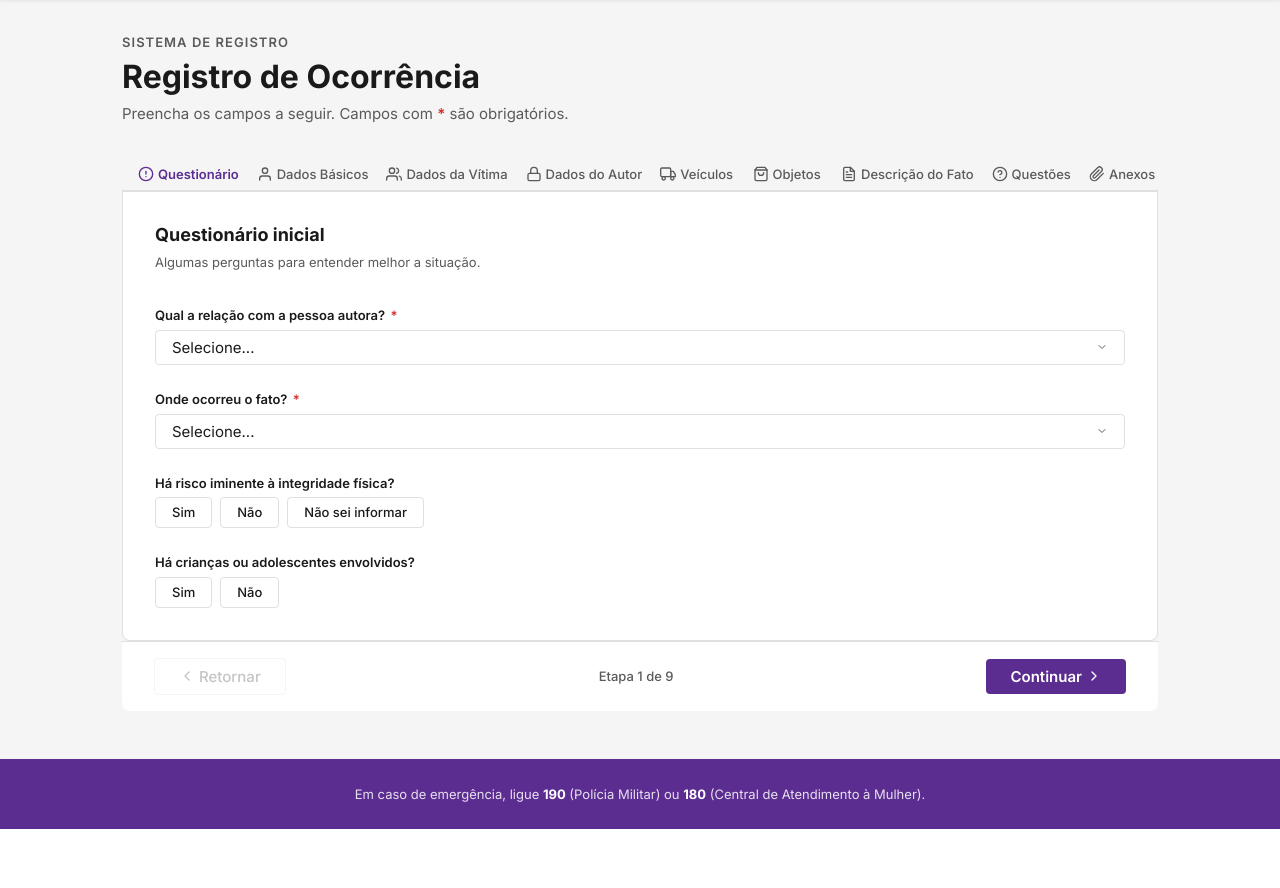
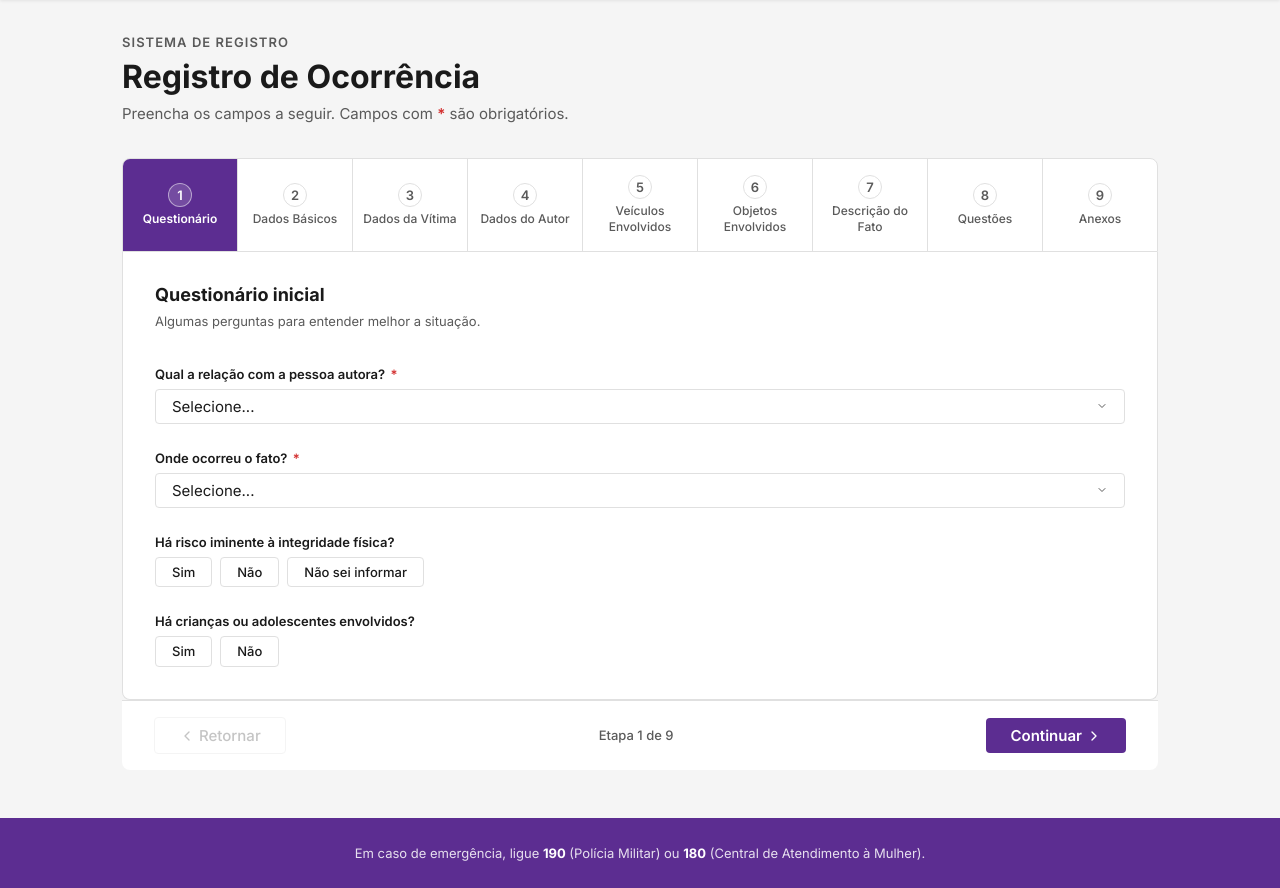
Before and after one commit to Luiz-Gustavo-Soares/appdenuncias, a Django app: page /denuncia/registro/ in a window 1280 px wide. Shown: the part 60-948 px from the top of the page. Before the commit the page ends 889 px from the top, so only its background shows below. Run offline with Django 5.2, Linux system fonts and the light colour scheme.

Commit message:
Melhora do desing dos botões no registro, e documentação dos forms adicionada

```diff
--- a/static/css/registro.css
+++ b/static/css/registro.css
@@ -57,52 +57,100 @@
    ------------------------------------------------------------ */
 .registro__abas {
   display: flex;
-  gap: 2px;
   overflow-x: auto;
-  scrollbar-width: none;           /* Firefox */
-  -ms-overflow-style: none;        /* IE / Edge */
-  border-bottom: 2px solid var(--cor-borda);
-  margin-bottom: 0;
+  scrollbar-width: none;
+  -ms-overflow-style: none;
+  border: 1px solid var(--cor-borda);
+  border-radius: var(--raio-md) var(--raio-md) 0 0;
+  background-color: var(--cor-fundo-branco);
 }
 
 .registro__abas::-webkit-scrollbar {
-  display: none;                   /* Chrome / Safari */
+  display: none;
 }
 
 /* Botão de aba individual */
 .registro__aba {
   display: flex;
+  flex-direction: column;
   align-items: center;
+  justify-content: center;
   gap: var(--espaco-xs);
-  padding: var(--espaco-sm) var(--espaco-md);
+  flex: 1;
+  padding: var(--espaco-md) var(--espaco-sm);
   background: none;
   border: none;
-  border-bottom: 2px solid transparent;
-  margin-bottom: -2px;             /* Sobrepõe a borda do nav */
+  border-right: 1px solid var(--cor-borda);
   font-size: var(--tamanho-sm);
   font-weight: 500;
   color: var(--cor-texto-suave);
   white-space: nowrap;
   cursor: pointer;
-  transition: color var(--transicao), border-color var(--transicao);
+  transition: background-color var(--transicao), color var(--transicao);
+  min-width: 90px;
 }
 
-.registro__aba:hover {
+.registro__aba:last-child {
+  border-right: none;
+}
+
+.registro__aba:hover:not(.registro__aba--ativa) {
+  background-color: var(--cor-roxo-claro);
   color: var(--cor-roxo);
 }
 
-/* Aba ativa */
+/* Número circulado */
+.registro__aba-numero {
+  display: flex;
+  align-items: center;
+  justify-content: center;
+  width: 24px;
+  height: 24px;
+  border-radius: 50%;
+  border: 1.5px solid var(--cor-borda);
+  font-size: var(--tamanho-sm);
+  font-weight: 600;
+  color: var(--cor-texto-suave);
+  background-color: var(--cor-fundo-branco);
+  transition: border-color var(--transicao), background-color var(--transicao), color var(--transicao);
+  flex-shrink: 0;
+}
+
+/* Texto da aba */
+.registro__aba-texto {
+  font-size: 0.75rem;
+  text-align: center;
+  line-height: 1.3;
+  white-space: normal;
+  color: var(--cor-texto-suave);
+  transition: color var(--transicao);
+}
+
+/* Aba ativa — fundo roxo, texto branco */
 .registro__aba--ativa {
-  color: var(--cor-roxo);
-  border-bottom-color: var(--cor-roxo);
+  background-color: var(--cor-roxo);
+  color: var(--cor-texto-claro);
+}
+
+.registro__aba--ativa .registro__aba-numero {
+  border-color: rgba(255, 255, 255, 0.5);
+  background-color: rgba(255, 255, 255, 0.15);
+  color: var(--cor-texto-claro);
+}
+
+.registro__aba--ativa .registro__aba-texto {
+  color: var(--cor-texto-claro);
   font-weight: 600;
 }
 
-.registro__aba-icone {
-  display: flex;
-  align-items: center;
-  justify-content: center;
-  flex-shrink: 0;
+/* Hover em abas inativas — número acompanha */
+.registro__aba:hover:not(.registro__aba--ativa) .registro__aba-numero {
+  border-color: var(--cor-roxo);
+  color: var(--cor-roxo);
+}
+
+.registro__aba:hover:not(.registro__aba--ativa) .registro__aba-texto {
+  color: var(--cor-roxo);
 }
 
 
@@ -499,12 +547,12 @@
   }
 
   .registro__aba {
-    padding: var(--espaco-sm);
-    font-size: var(--tamanho-sm);
+    padding: var(--espaco-sm) var(--espaco-xs);
+    min-width: 48px;
   }
 
-  /* Esconde o label das abas, mantém só o ícone */
-  .registro__aba span + * {
+  /* Esconde o texto das abas em mobile, mantém só o número */
+  .registro__aba-texto {
     display: none;
   }
 
--- a/templates/denuncia/registro.html
+++ b/templates/denuncia/registro.html
@@ -23,60 +23,52 @@
 
   <!-- ===================== ABAS ===================== -->
   <nav class="registro__abas" aria-label="Etapas do registro">
+
     <button class="registro__aba registro__aba--ativa" data-etapa="1" aria-selected="true">
-      <span class="registro__aba-icone" aria-hidden="true">
-        <svg width="16" height="16" viewBox="0 0 24 24" fill="none" stroke="currentColor" stroke-width="2" stroke-linecap="round" stroke-linejoin="round"><circle cx="12" cy="12" r="10"/><path d="M12 8v4M12 16h.01"/></svg>
-      </span>
-      Questionário
+      <span class="registro__aba-numero">1</span>
+      <span class="registro__aba-texto">Questionário</span>
     </button>
+
     <button class="registro__aba" data-etapa="2" aria-selected="false">
-      <span class="registro__aba-icone" aria-hidden="true">
-        <svg width="16" height="16" viewBox="0 0 24 24" fill="none" stroke="currentColor" stroke-width="2" stroke-linecap="round" stroke-linejoin="round"><path d="M20 21v-2a4 4 0 0 0-4-4H8a4 4 0 0 0-4 4v2"/><circle cx="12" cy="7" r="4"/></svg>
-      </span>
-      Dados Básicos
+      <span class="registro__aba-numero">2</span>
+      <span class="registro__aba-texto">Dados Básicos</span>
     </button>
+
     <button class="registro__aba" data-etapa="3" aria-selected="false">
-      <span class="registro__aba-icone" aria-hidden="true">
-        <svg width="16" height="16" viewBox="0 0 24 24" fill="none" stroke="currentColor" stroke-width="2" stroke-linecap="round" stroke-linejoin="round"><path d="M17 21v-2a4 4 0 0 0-4-4H5a4 4 0 0 0-4 4v2"/><circle cx="9" cy="7" r="4"/><path d="M23 21v-2a4 4 0 0 0-3-3.87"/><path d="M16 3.13a4 4 0 0 1 0 7.75"/></svg>
-      </span>
-      Dados da Vítima
+      <span class="registro__aba-numero">3</span>
+      <span class="registro__aba-texto">Dados da Vítima</span>
     </button>
+
     <button class="registro__aba" data-etapa="4" aria-selected="false">
-      <span class="registro__aba-icone" aria-hidden="true">
-        <svg width="16" height="16" viewBox="0 0 24 24" fill="none" stroke="currentColor" stroke-width="2" stroke-linecap="round" stroke-linejoin="round"><rect x="3" y="11" width="18" height="11" rx="2"/><path d="M7 11V7a5 5 0 0 1 10 0v4"/></svg>
-      </span>
-      Dados do Autor
+      <span class="registro__aba-numero">4</span>
+      <span class="registro__aba-texto">Dados do Autor</span>
     </button>
+
     <button class="registro__aba" data-etapa="5" aria-selected="false">
-      <span class="registro__aba-icone" aria-hidden="true">
-        <svg width="16" height="16" viewBox="0 0 24 24" fill="none" stroke="currentColor" stroke-width="2" stroke-linecap="round" stroke-linejoin="round"><rect x="1" y="3" width="15" height="13" rx="2"/><path d="M16 8h4l3 5v3h-7V8z"/><circle cx="5.5" cy="18.5" r="2.5"/><circle cx="18.5" cy="18.5" r="2.5"/></svg>
-      </span>
-      Veículos
+      <span class="registro__aba-numero">5</span>
+      <span class="registro__aba-texto">Veículos Envolvidos</span>
     </button>
+
     <button class="registro__aba" data-etapa="6" aria-selected="false">
-      <span class="registro__aba-icone" aria-hidden="true">
-        <svg width="16" height="16" viewBox="0 0 24 24" fill="none" stroke="currentColor" stroke-width="2" stroke-linecap="round" stroke-linejoin="round"><path d="M6 2 3 6v14a2 2 0 0 0 2 2h14a2 2 0 0 0 2-2V6l-3-4z"/><line x1="3" y1="6" x2="21" y2="6"/><path d="M16 10a4 4 0 0 1-8 0"/></svg>
-      </span>
-      Objetos
+      <span class="registro__aba-numero">6</span>
+      <span class="registro__aba-texto">Objetos Envolvidos</span>
     </button>
+
     <button class="registro__aba" data-etapa="7" aria-selected="false">
-      <span class="registro__aba-icone" aria-hidden="true">
-        <svg width="16" height="16" viewBox="0 0 24 24" fill="none" stroke="currentColor" stroke-width="2" stroke-linecap="round" stroke-linejoin="round"><path d="M14 2H6a2 2 0 0 0-2 2v16a2 2 0 0 0 2 2h12a2 2 0 0 0 2-2V8z"/><polyline points="14 2 14 8 20 8"/><line x1="16" y1="13" x2="8" y2="13"/><line x1="16" y1="17" x2="8" y2="17"/><polyline points="10 9 9 9 8 9"/></svg>
-      </span>
-      Descrição do Fato
+      <span class="registro__aba-numero">7</span>
+      <span class="registro__aba-texto">Descrição do Fato</span>
     </button>
+
     <button class="registro__aba" data-etapa="8" aria-selected="false">
-      <span class="registro__aba-icone" aria-hidden="true">
-        <svg width="16" height="16" viewBox="0 0 24 24" fill="none" stroke="currentColor" stroke-width="2" stroke-linecap="round" stroke-linejoin="round"><circle cx="12" cy="12" r="10"/><path d="M9.09 9a3 3 0 0 1 5.83 1c0 2-3 3-3 3"/><line x1="12" y1="17" x2="12.01" y2="17"/></svg>
-      </span>
-      Questões
+      <span class="registro__aba-numero">8</span>
+      <span class="registro__aba-texto">Questões</span>
     </button>
+
     <button class="registro__aba" data-etapa="9" aria-selected="false">
-      <span class="registro__aba-icone" aria-hidden="true">
-        <svg width="16" height="16" viewBox="0 0 24 24" fill="none" stroke="currentColor" stroke-width="2" stroke-linecap="round" stroke-linejoin="round"><path d="M21.44 11.05l-9.19 9.19a6 6 0 0 1-8.49-8.49l9.19-9.19a4 4 0 0 1 5.66 5.66l-9.2 9.19a2 2 0 0 1-2.83-2.83l8.49-8.48"/></svg>
-      </span>
-      Anexos
+      <span class="registro__aba-numero">9</span>
+      <span class="registro__aba-texto">Anexos</span>
     </button>
+
   </nav>
   <!-- =================== FIM ABAS =================== -->
 
@@ -450,10 +442,10 @@
 
         </div>
       </section>
-      <!--  FIM ETAPA 8  -->
+      <!-- -------- FIM ETAPA 8 -------- -->
 
 
-      <!--  ETAPA 9: Anexos  -->
+      <!-- -------- ETAPA 9: Anexos -------- -->
       <section class="registro__etapa" id="etapa-9" aria-labelledby="titulo-etapa-9" hidden>
         <h2 class="registro__etapa-titulo" id="titulo-etapa-9">Anexos</h2>
         <p class="registro__etapa-descricao">Envie fotos, prints ou documentos que comprovem a ocorrência. Não obrigatório.</p>
@@ -482,7 +474,7 @@
 
         </div>
       </section>
-      <!-- FIM ETAPA 9  -->
+      <!-- -------- FIM ETAPA 9 -------- -->
 
     </div>
     <!-- fim registro__painel -->
```
Also changed, not shown: templates/denuncia/referencia.md (added, +147 -0 lines). Lines whose indentation alone changed are shown as unchanged.
